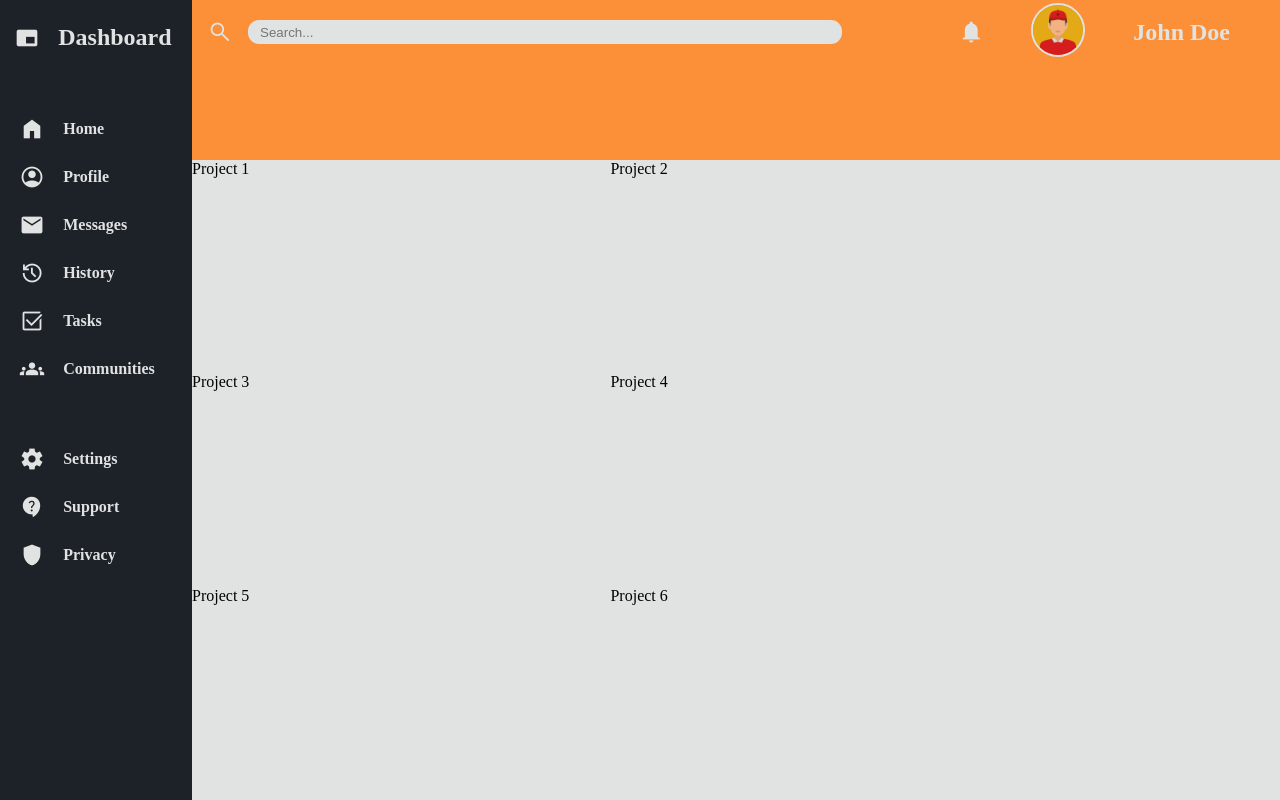
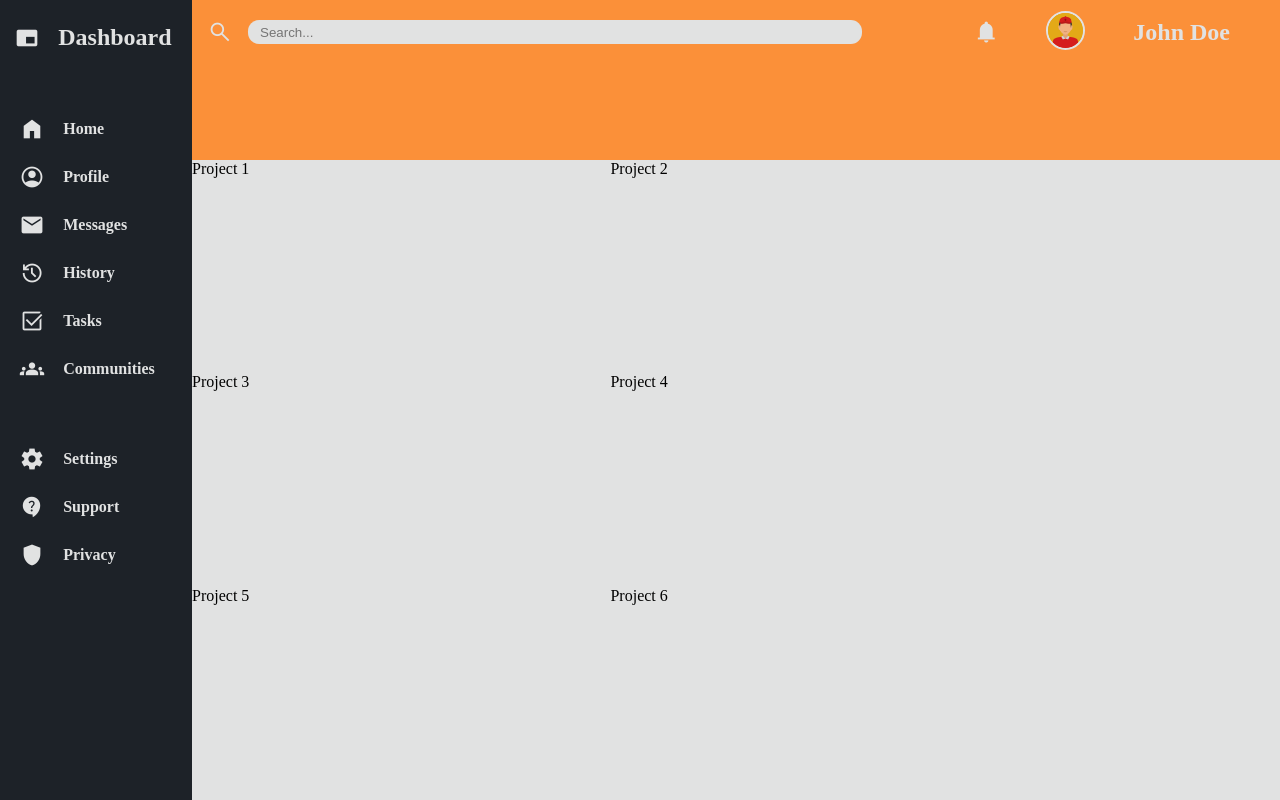
Before and after one commit to Shuesh/Admin_Dashboard, a plain HTML site: page index.html in a window 1280 px wide. Drawn offline with nearby package versions, Linux system fonts and the light colour scheme.

Commit message:
Restructure hero bar

```diff
--- a/index.html
+++ b/index.html
@@ -64,7 +64,6 @@
 
             <!-- Top hero & searchbar -->
             <grid class="container" id="hero">
-                <grid id="top-bar">
                 <div id="search">
                     <a href="" class="material-symbols-outlined link" id="search-button">search</a>
                     <form>
@@ -76,7 +75,6 @@
                     <a href="" class="link" id="pfp"><img src="assets/profile_picture.png"></a>
                     <a href="" class="link" id="user-name">John Doe</a>
                 </div>
-                </grid>
                 <grid class="container" id="buttons">
 
                 </grid>
--- a/style.css
+++ b/style.css
@@ -80,19 +80,14 @@ body {
 
 
 
-/* Hero/search bar styling */
+/* Hero styling */
 
 #hero {
     background-color: var(--accent-light);
-    grid-template-rows: 2fr 3fr;
-}
-
-#top-bar {
+    grid-template: 2fr 3fr / 5fr 3fr;
     display: grid;
-    justify-content: end;
-    grid-template-columns: 5fr 3fr;
     align-items: center;
-    gap: 3rem;
+    column-gap: 1rem;
 }
 
 #search {
@@ -150,8 +145,8 @@ body {
 }
 
 #pfp img{
-    height: 50px;
-    width: 50px;
+    height: 35px;
+    width: 35px;
     object-fit: cover;
     border-radius: 50%;
     border: 2px solid var(--base-light);
```
Lines whose indentation alone changed are shown as unchanged.
